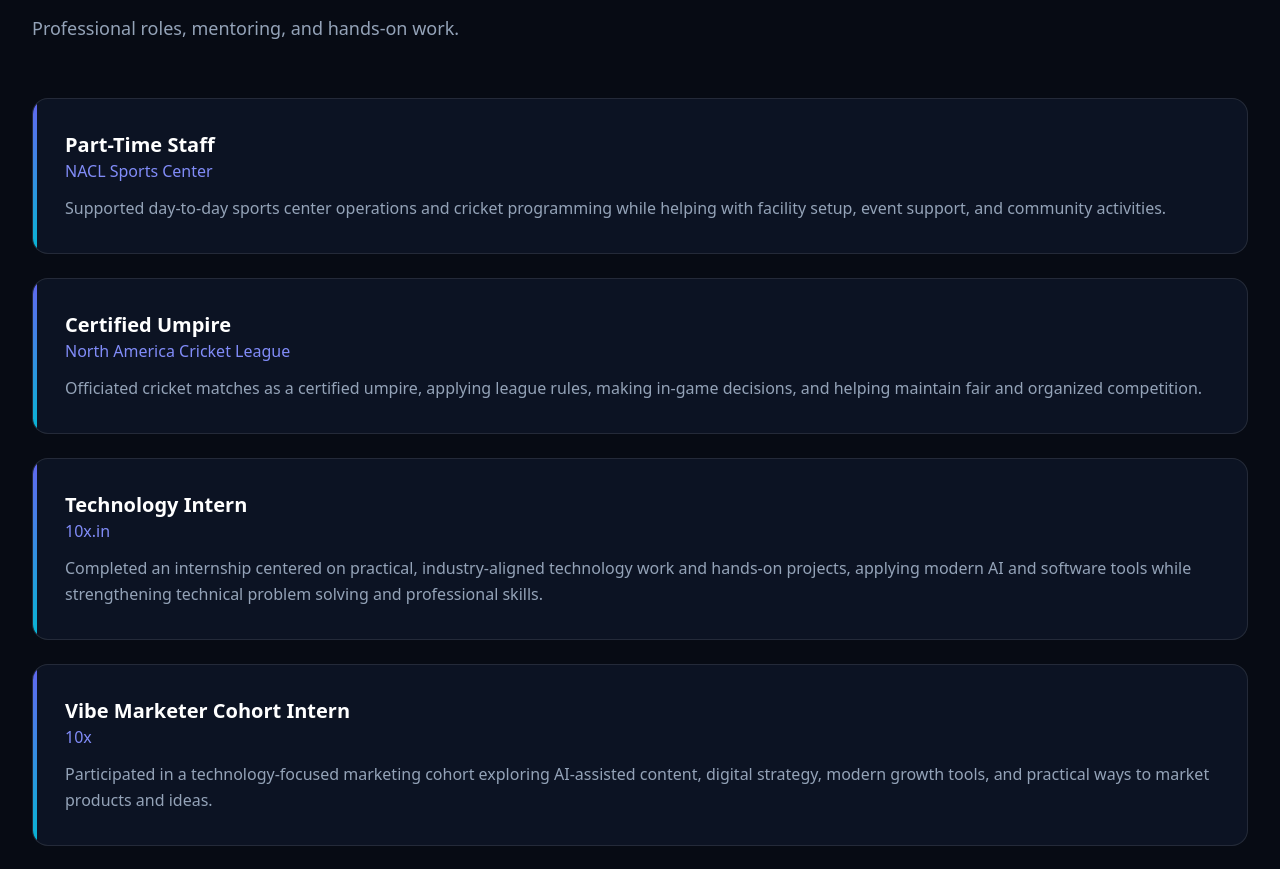
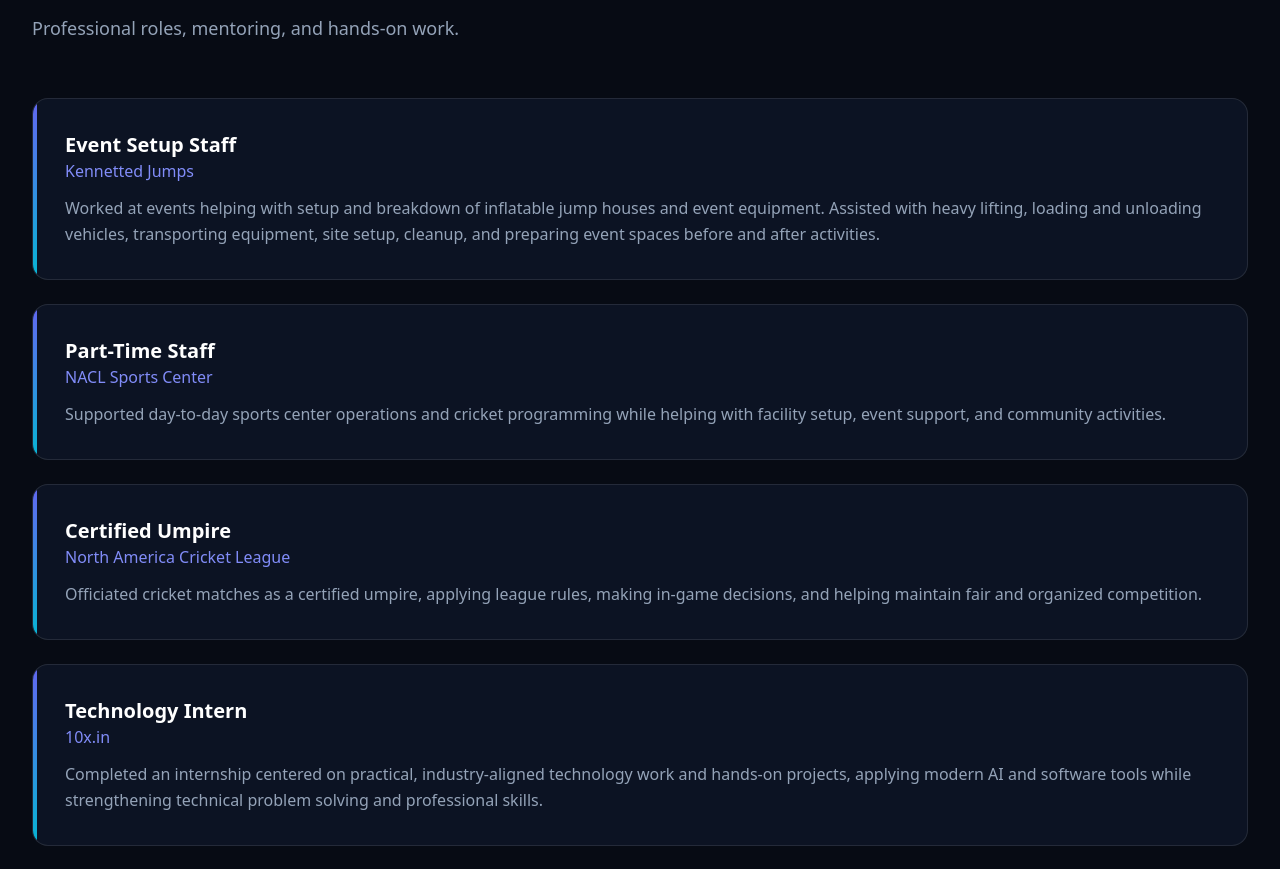
Before and after one commit to makadamian2010/my-website, a React (Vite) app: page / in a window 1280 px wide. Shown: the part 5424-6293 px from the top of the page. Built offline with nearby package versions, Linux system fonts and the light colour scheme.

Commit message:
Add Kennetted Jumps event setup work experience

```diff
--- a/src/PortfolioWebsite.jsx
+++ b/src/PortfolioWebsite.jsx
@@ -220,6 +220,13 @@
   ];
 
   const workExperience = [
+    {
+      role: "Event Setup Staff",
+      company: "Kennetted Jumps",
+      date: "",
+      description:
+        "Worked at events helping with setup and breakdown of inflatable jump houses and event equipment. Assisted with heavy lifting, loading and unloading vehicles, transporting equipment, site setup, cleanup, and preparing event spaces before and after activities.",
+    },
     {
       role: "Part-Time Staff",
       company: "NACL Sports Center",
```
